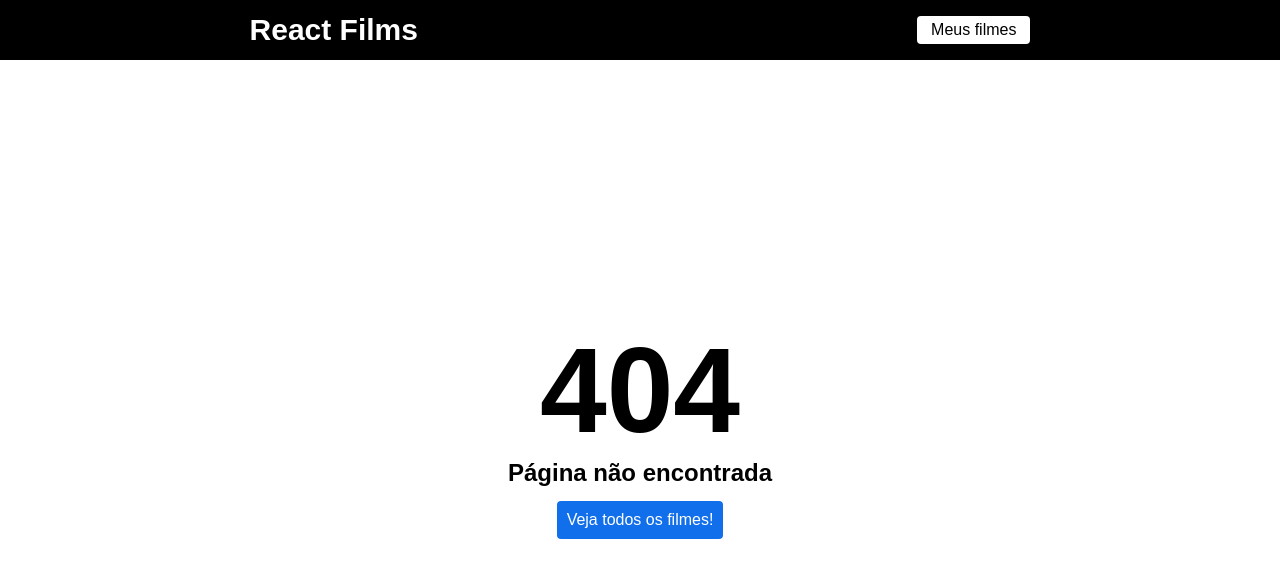
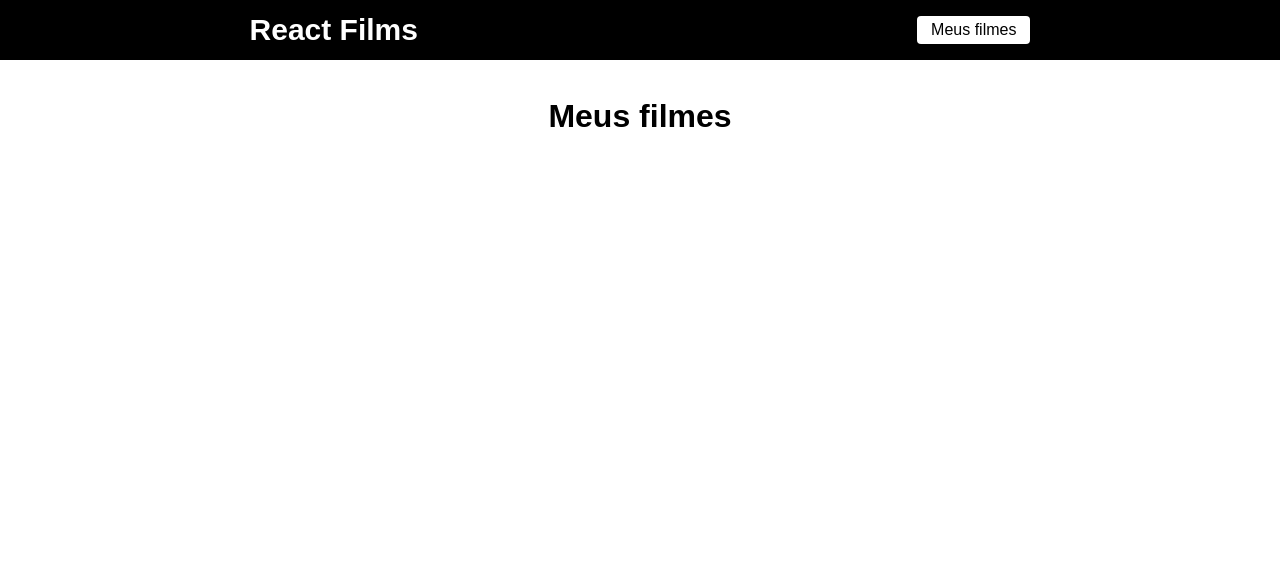
Before and after one commit to israelsilva282/react-films, a React (Create React App) app: page /favoritos in a window 1280 px wide. Before the commit this address had no page. Shown: the top 578 px of the page. Built offline with nearby package versions, Linux system fonts and the light colour scheme.

Commit message:
criado página de filmes salvos

```diff
--- /dev/null
+++ b/src/Favoritos/favoritos.css
@@ -0,0 +1,38 @@
+.meus-filmes {
+  margin-top: 24px;
+  display: flex;
+  flex-direction: column;
+  align-items: center;
+}
+
+.meus-filmes h1 {
+  margin-top: 14px;
+}
+
+.meus-filmes span {
+  font-size: 18px;
+}
+
+.meus-filmes ul {
+  width: 720px;
+}
+
+.meus-filmes ul li {
+  list-style: none;
+  display: flex;
+  justify-content: space-between;
+  align-items: center;
+  margin-bottom: 14px;
+}
+
+.meus-filmes div {
+  display: flex;
+  justify-content: center;
+  align-items: center;
+}
+
+.meus-filmes div a {
+  text-decoration: none;
+  color: #116feb;
+  margin-right: 14px;
+}
--- /dev/null
+++ b/src/Favoritos/index.js
@@ -0,0 +1,34 @@
+import React, { useEffect, useState } from 'react';
+import { Link } from 'react-router-dom';
+import './favoritos.css';
+
+function Favoritos() {
+
+    const [filmes, setFilmes] = useState([]);
+    useEffect(() => {
+        const minhaLista = localStorage.getItem("@reactfilms");
+        setFilmes(JSON.parse(minhaLista) || []);
+    }, [])
+
+
+    return (
+        <div className='meus-filmes'>
+            <h1>Meus filmes</h1>
+            <ul>
+                {filmes.map((filme) => {
+                    return (
+                        <li key={filme.id}>
+                            <span>{filme.title}</span>
+                            <div>
+                                <Link to={`/filme/${filme.id}`}>Ver detalhes</Link>
+                                <button>Excluir</button>
+                            </div>
+                        </li>
+                    )
+                })}
+            </ul>
+        </div>
+    )
+}
+
+export default Favoritos
--- a/src/routes.js
+++ b/src/routes.js
@@ -1,5 +1,6 @@
 import { BrowserRouter, Route, Routes } from "react-router-dom"
 import Error from "./Error"
+import Favoritos from "./Favoritos"
 import Filme from "./Filme"
 import Home from "./Home"
 import Header from "./components/Header"
@@ -11,6 +12,7 @@ function RoutesApp() {
             <Routes>
                 <Route path="/" element={<Home></Home>} />
                 <Route path="/filme/:id" element={<Filme></Filme>} />
+                <Route path="/favoritos" element={<Favoritos></Favoritos>}></Route>
 
                 <Route path="*" element={<Error></Error>}></Route>
             </Routes>
```
